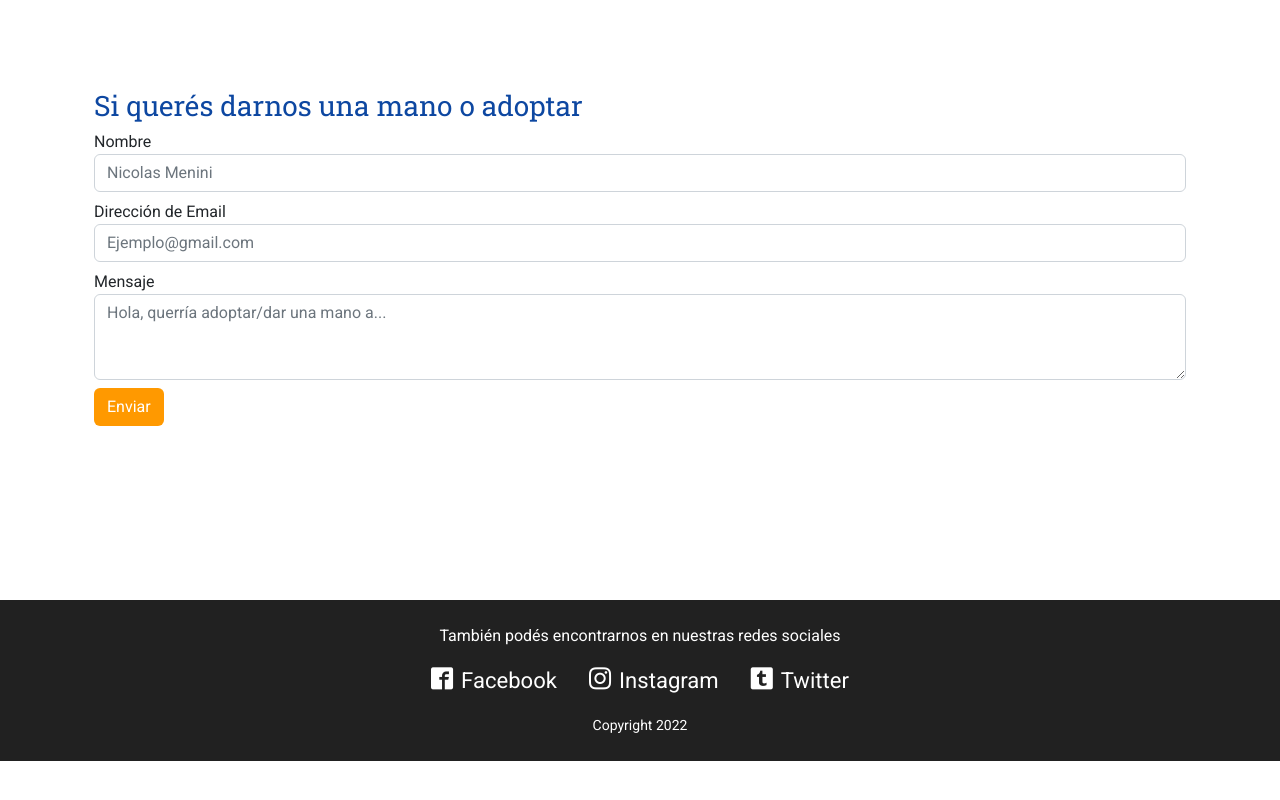
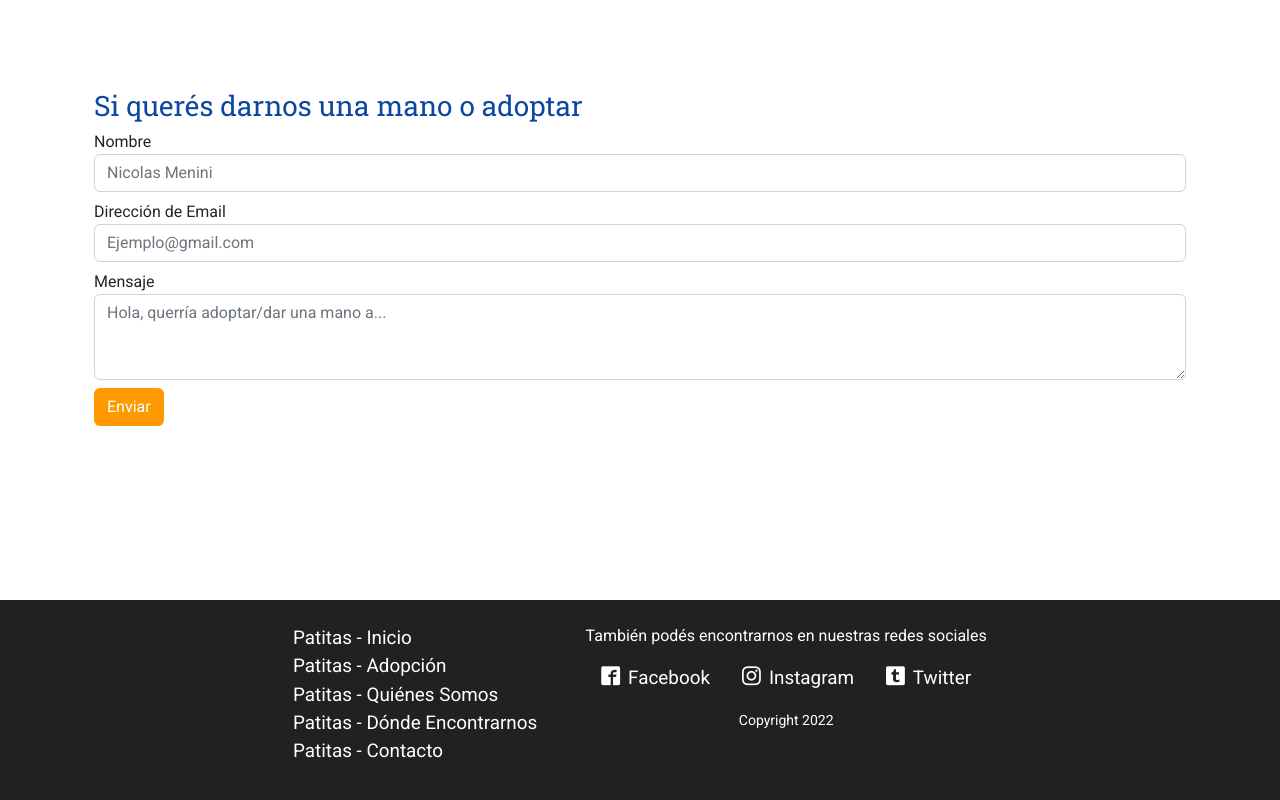
Before and after one commit to LeanApa/CentroDeAdopcion-Apablaza, a website: page pages/contacto.html in a window 1280 px wide. Shown: the part 623-1423 px from the top of the page. Before the commit the page ends 1384 px from the top, so only its background shows below. Drawn offline with nearby package versions, Linux system fonts and the light colour scheme; files whose address does not match are found by name.

Commit message:
Agregado de mapeo de pagina

```diff
--- a/pages/contacto.html
+++ b/pages/contacto.html
@@ -114,22 +114,36 @@
 
     </main>
 
-    <footer class="container-fluid text-white p-4 text-center  mt-md-5">
+    <footer class="d-flex justify-content-center container-fluid text-white p-4 mt-md-4 mt-2">
+        <div class="me-5">
+            <ul>
+                <li><a href="../index.html">Patitas - Inicio</a></li>
+                <li><a href="adopcion.html">Patitas - Adopción</a></li>
+                <li><a href="nosotros.html">Patitas - Quiénes Somos</a></li>
+                <li><a href="donde.html">Patitas - Dónde Encontrarnos</a></li>
+                <li><a href="contacto.html">Patitas - Contacto</a></li>
+            </ul>
+        </div>
+        <div class="text-center">
             <p>También podés encontrarnos en nuestras redes sociales</p>
 
             <!--            Unicamente van a redirigir a la home de las redes sociales ya que es inventada la pagina-->
             <ul class="d-flex justify-content-center">
                 <li class="mx-3 zoom">
-                <a href="https://www.facebook.com/" target="_blank"><span class="icon-facebook2"></span><span class="ms-2 d-none d-md-inline">Facebook</span></a>
+                    <a href="https://www.facebook.com/" target="_blank"><span class="icon-facebook2"></span><span
+                            class="ms-2 d-none d-md-inline">Facebook</span></a>
                 </li>
                 <li class="mx-3 zoom">
-                <a href="https://www.instagram.com/" target="_blank"><span class="icon-instagram"></span><span class="ms-2 d-none d-md-inline">Instagram</span></a>
+                    <a href="https://www.instagram.com/" target="_blank"><span class="icon-instagram"></span><span
+                            class="ms-2 d-none d-md-inline">Instagram</span></a>
                 </li>
                 <li class="mx-3 zoom">
-                <a href="https://twitter.com/" target="_blank"><span class="icon-tumblr2"></span><span class="ms-2 d-none d-md-inline">Twitter</span></a>
+                    <a href="https://twitter.com/" target="_blank"><span class="icon-tumblr2"></span><span
+                            class="ms-2 d-none d-md-inline">Twitter</span></a>
                 </li>
             </ul>
             <small>Copyright 2022</small>
+        </div>
 
     </footer>
 
--- a/scss/components/_footer.scss
+++ b/scss/components/_footer.scss
@@ -1,9 +1,8 @@
 footer {
     background-color: #212121;
-
     ul {
         @extend .ul-reset;
-        font-size: 1.38rem;
+        font-size: 1.18rem;
         padding: 0;
     }
 
```
Also changed, not shown: index.html (+12 -1 lines), pages/adopcion.html (+18 -4 lines), pages/donde.html (+18 -4 lines), pages/nosotros.html (+18 -4 lines), css/estilos.css. Lines whose indentation alone changed are shown as unchanged.
